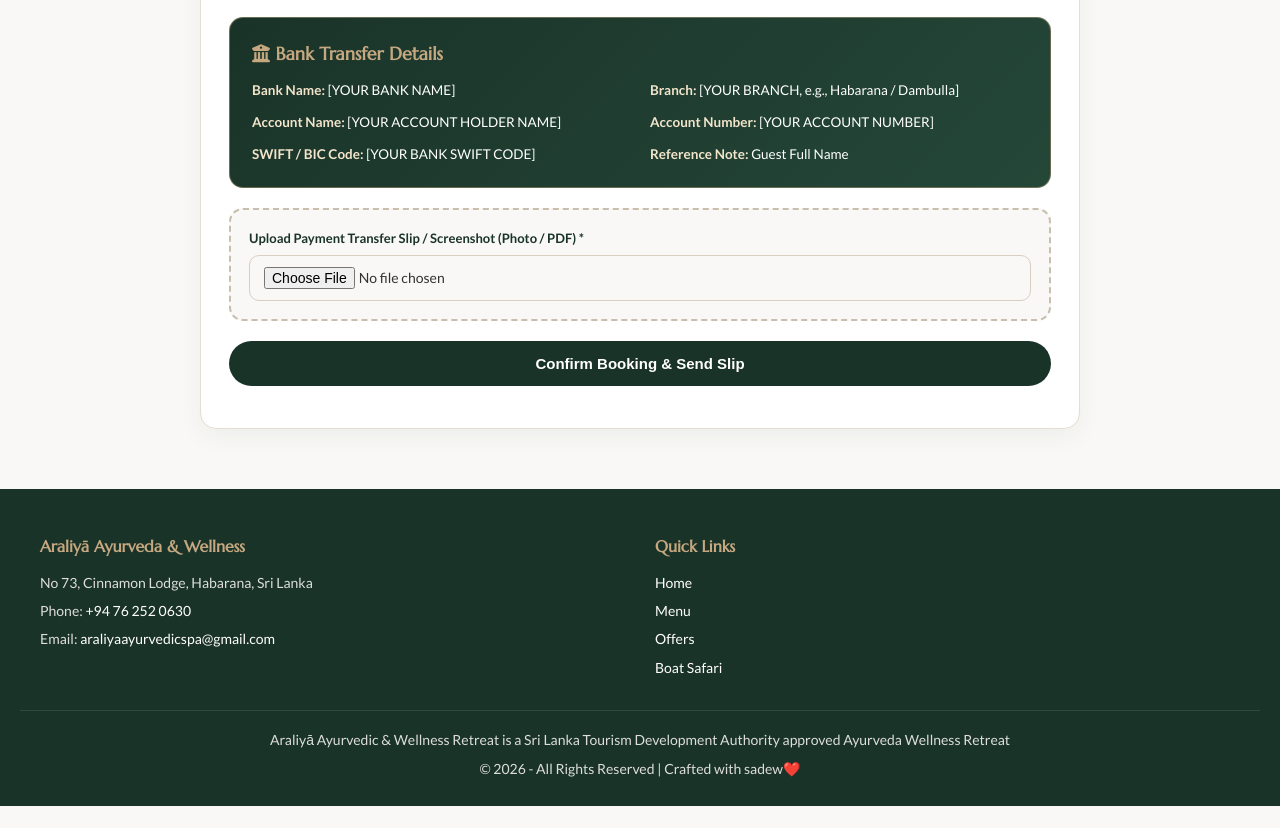
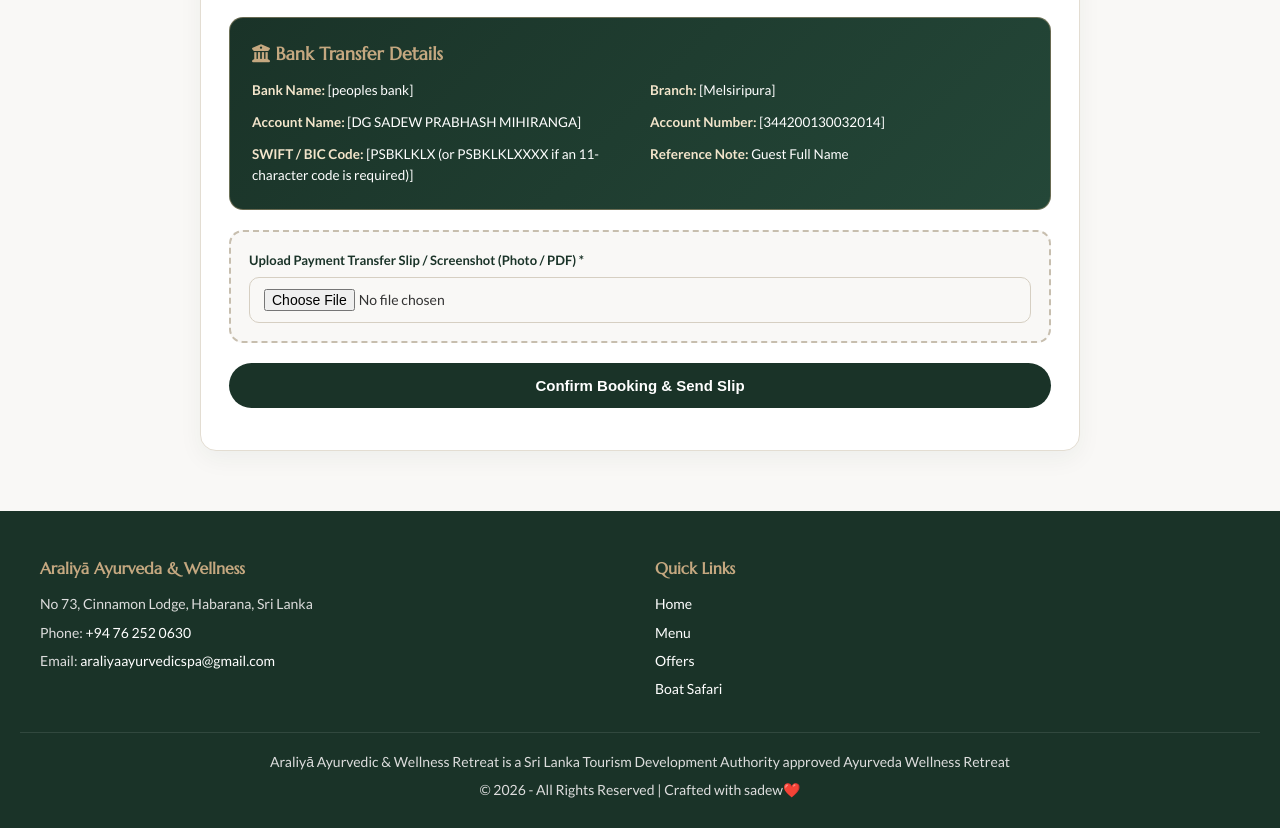
Before and after one commit to SadewXofficial/araliya-, a plain HTML site: page kashiwellness.lk/ayurveda-at-kashi-wellness-retreat/booking.html in a window 1280 px wide. Shown: the part 1686-2514 px from the top of the page. Before the commit the page ends 2492 px from the top, so only its background shows below. Drawn offline with Linux system fonts and the light colour scheme.

Commit message:
Update booking.html

```diff
--- a/kashiwellness.lk/ayurveda-at-kashi-wellness-retreat/booking.html
+++ b/kashiwellness.lk/ayurveda-at-kashi-wellness-retreat/booking.html
@@ -714,11 +714,11 @@ url<!DOCTYPE html>
                 <div class="bank-box">
                     <h4><i class="fas fa-university"></i> Bank Transfer Details</h4>
                     <div class="bank-grid">
-                        <div><strong>Bank Name:</strong> [YOUR BANK NAME]</div>
-                        <div><strong>Branch:</strong> [YOUR BRANCH, e.g., Habarana / Dambulla]</div>
-                        <div><strong>Account Name:</strong> [YOUR ACCOUNT HOLDER NAME]</div>
-                        <div><strong>Account Number:</strong> [YOUR ACCOUNT NUMBER]</div>
-                        <div><strong>SWIFT / BIC Code:</strong> [YOUR BANK SWIFT CODE]</div>
+                        <div><strong>Bank Name:</strong> [peoples bank]</div>
+                        <div><strong>Branch:</strong> [Melsiripura]</div>
+                        <div><strong>Account Name:</strong> [DG SADEW PRABHASH MIHIRANGA]</div>
+                        <div><strong>Account Number:</strong> [344200130032014]</div>
+                        <div><strong>SWIFT / BIC Code:</strong> [PSBKLKLX (or PSBKLKLXXXX if an 11-character code is required)]</div>
                         <div><strong>Reference Note:</strong> Guest Full Name</div>
                     </div>
                 </div>
```
